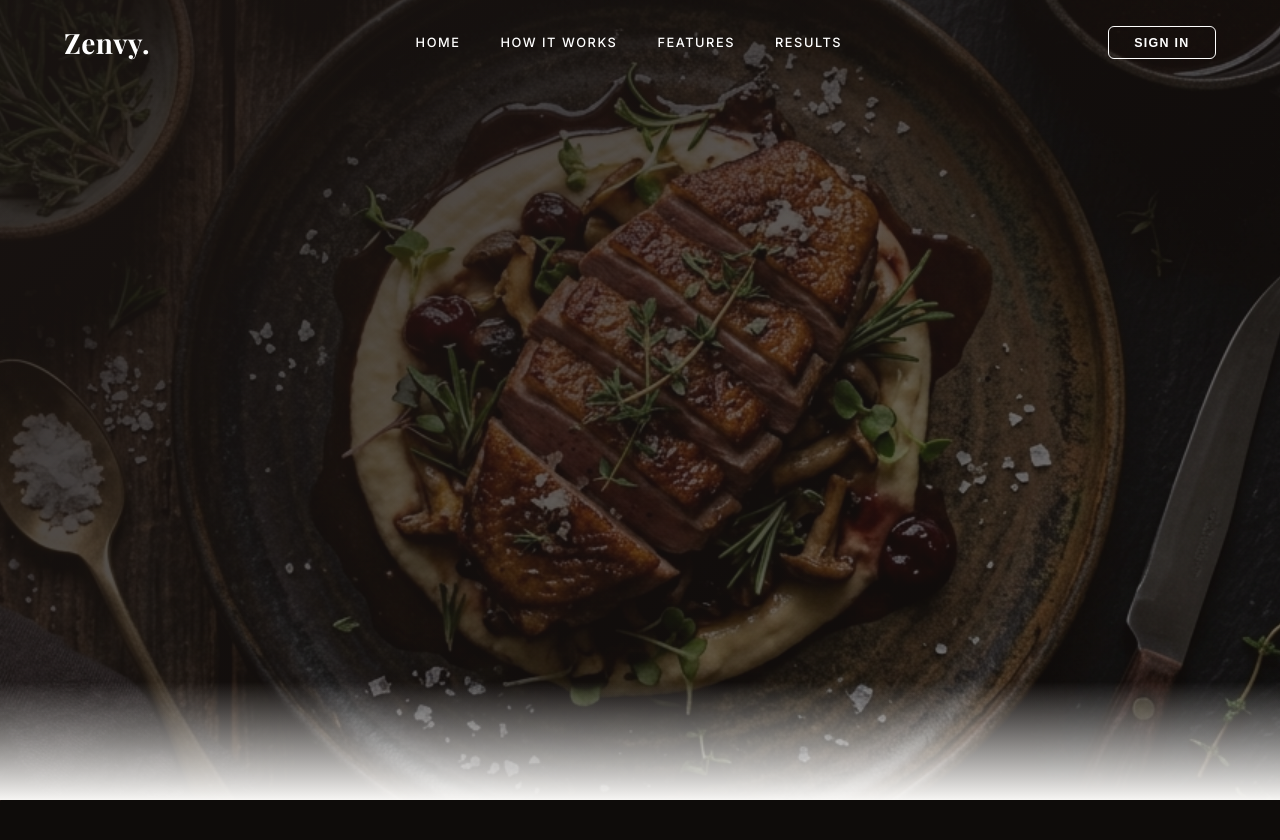
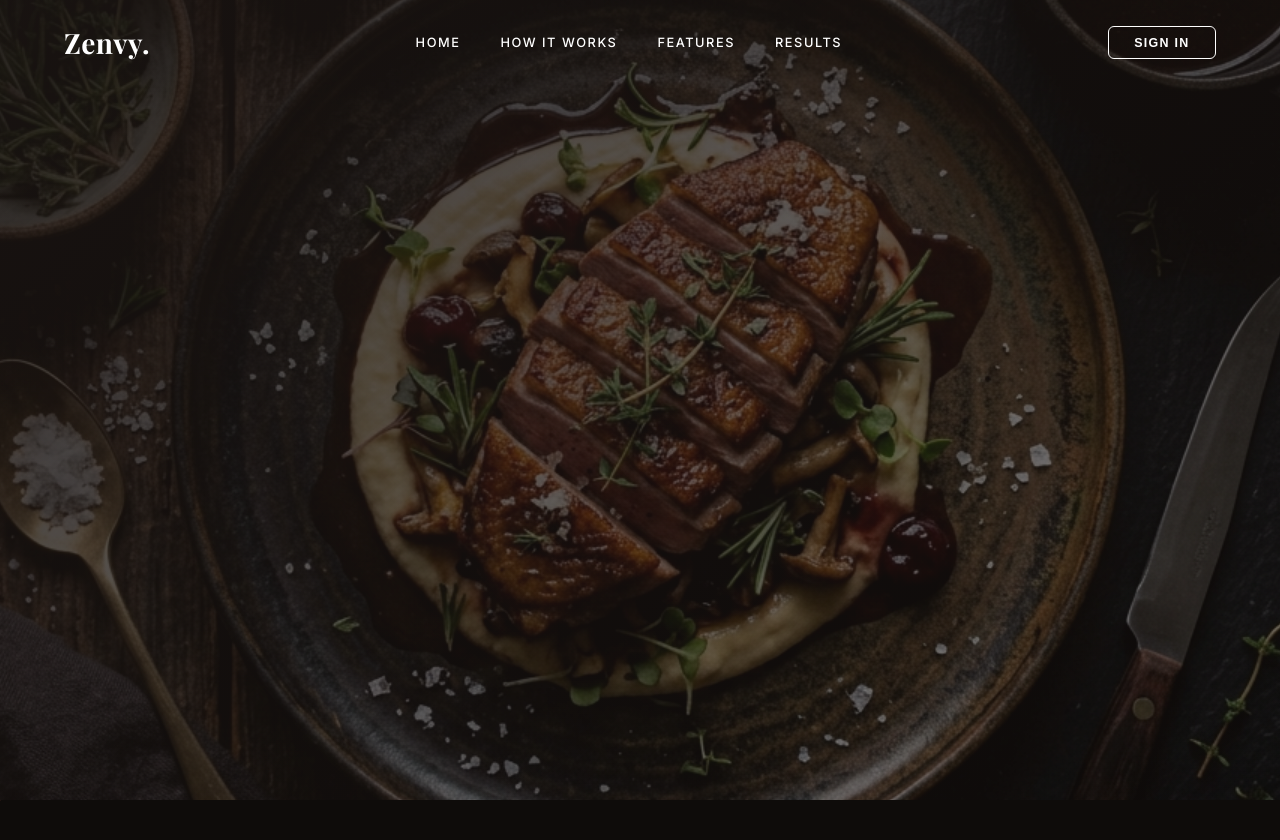
Before and after one commit to abhijeeth12/Zenvy, a React (Vite) app: page / in a window 1280 px wide. Shown: the top 840 px of the page. Built offline with nearby package versions, Linux system fonts and the light colour scheme; no server answers; a web font is replaced by a local one.

Commit message:
refined-hero-section-1

```diff
--- a/src/pages/LandingPage.css
+++ b/src/pages/LandingPage.css
@@ -121,17 +121,7 @@
 
 
 
-/* ── Hero Transition Sweep ── */
-.hero-transition-sweep {
-  position: absolute;
-  bottom: -2px;
-  left: 0;
-  right: 0;
-  height: 120px;
-  background: linear-gradient(to bottom, transparent, #faf9f7);
-  z-index: 20;
-  pointer-events: none;
-}
+
 
 .hero-inner {
   position: relative;
--- a/src/pages/LandingPage.tsx
+++ b/src/pages/LandingPage.tsx
@@ -117,8 +117,7 @@ export default function LandingPage() {
 
         </div>
 
-        {/* Section transition — swoosh into next section */}
-        <div className="hero-transition-sweep" />
+
       </section>
 
       {/* ═══ HOW IT WORKS — Cinematic Scrollytelling ═══ */}
```
